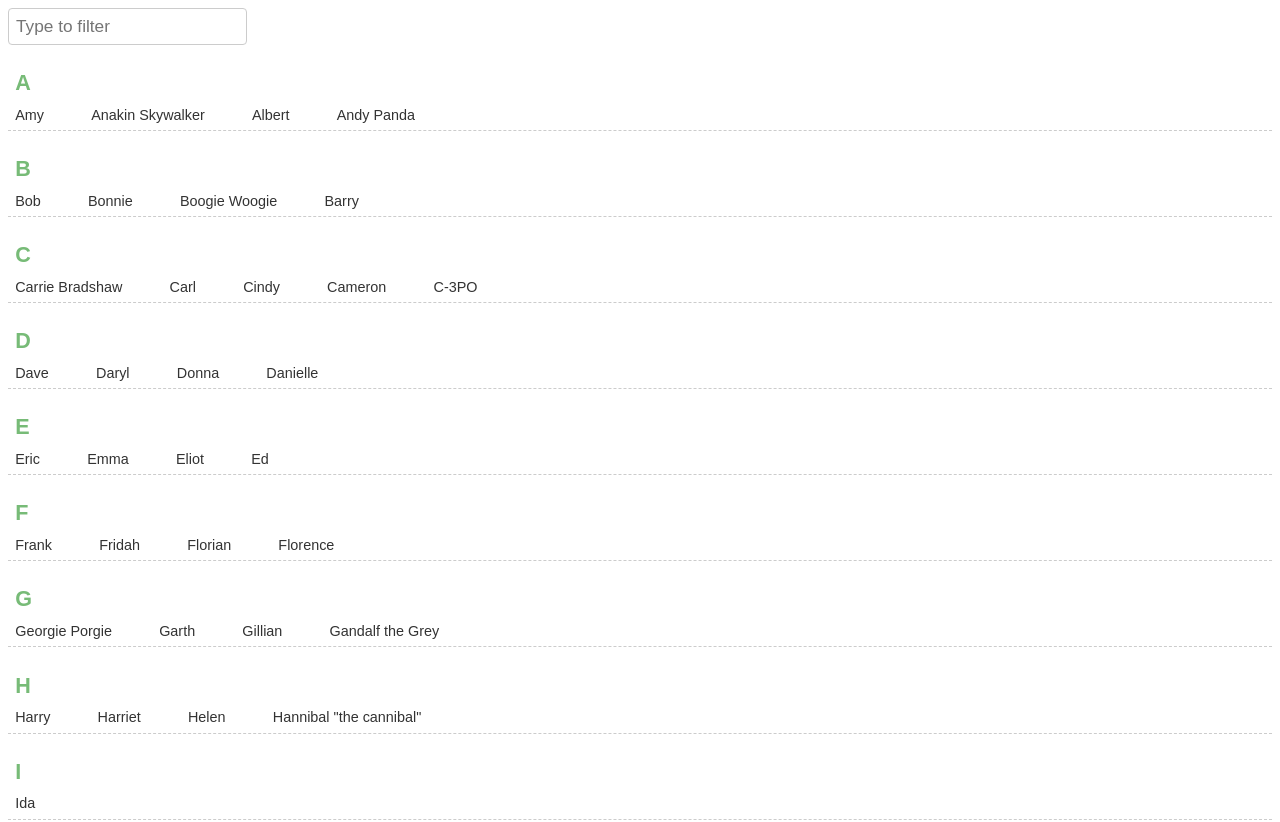
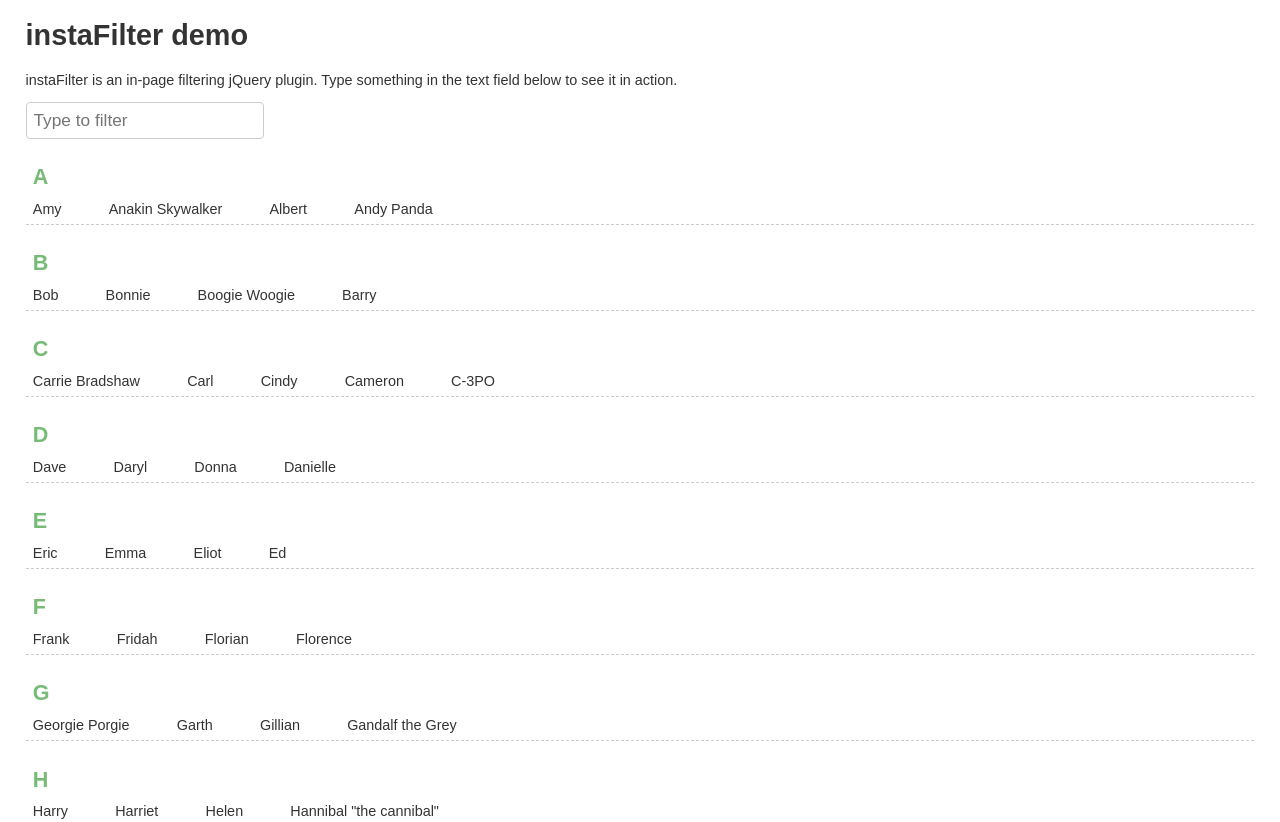
Before and after one commit to chromawoods/instaFilta, a plain HTML site: page demo.html in a window 1280 px wide. Shown: the top 822 px of the page. Drawn offline with nearby package versions, Linux system fonts and the light colour scheme.

Commit message:
Added description.

```diff
--- a/demo.html
+++ b/demo.html
@@ -5,7 +5,7 @@
     <meta name="viewport" content="width=device-width">
     <title>instaFilta demo</title>
     <style type="text/css">
-        body { font-family: sans-serif; font-size: .9em; color: #333; }
+        body { font-family: sans-serif; font-size: .9em; color: #333; margin: 1em 2%; }
         input[type="text"] { padding: .4em; border: 1px solid #ccc; border-radius: 4px; font-size: 1.2em; }
         .section { border-bottom: 1px dashed #ccc; padding: .5em; }
         .section-title { color: #7b7; margin-bottom: .5em; }
@@ -15,7 +15,8 @@
     <script src="http://ajax.googleapis.com/ajax/libs/jquery/1.11.1/jquery.min.js"></script>
 </head>
 <body>
-
+    <h1>instaFilter demo</h1>
+    <p>instaFilter is an in-page filtering jQuery plugin. Type something in the text field below to see it in action.</p>
     <input type="text" id="instafilta-field" placeholder="Type to filter">
 
     <div class="section">
@@ -203,7 +204,7 @@
         <ul class="section-list">
             <li class="section-item">Tyson</li>
             <li class="section-item">Terry</li>
-            <li class="section-item">Ton-ton</li>
+            <li class="section-item">Taun-taun</li>
             <li class="section-item">Taylor</li>
         </ul>
     </div>
```
